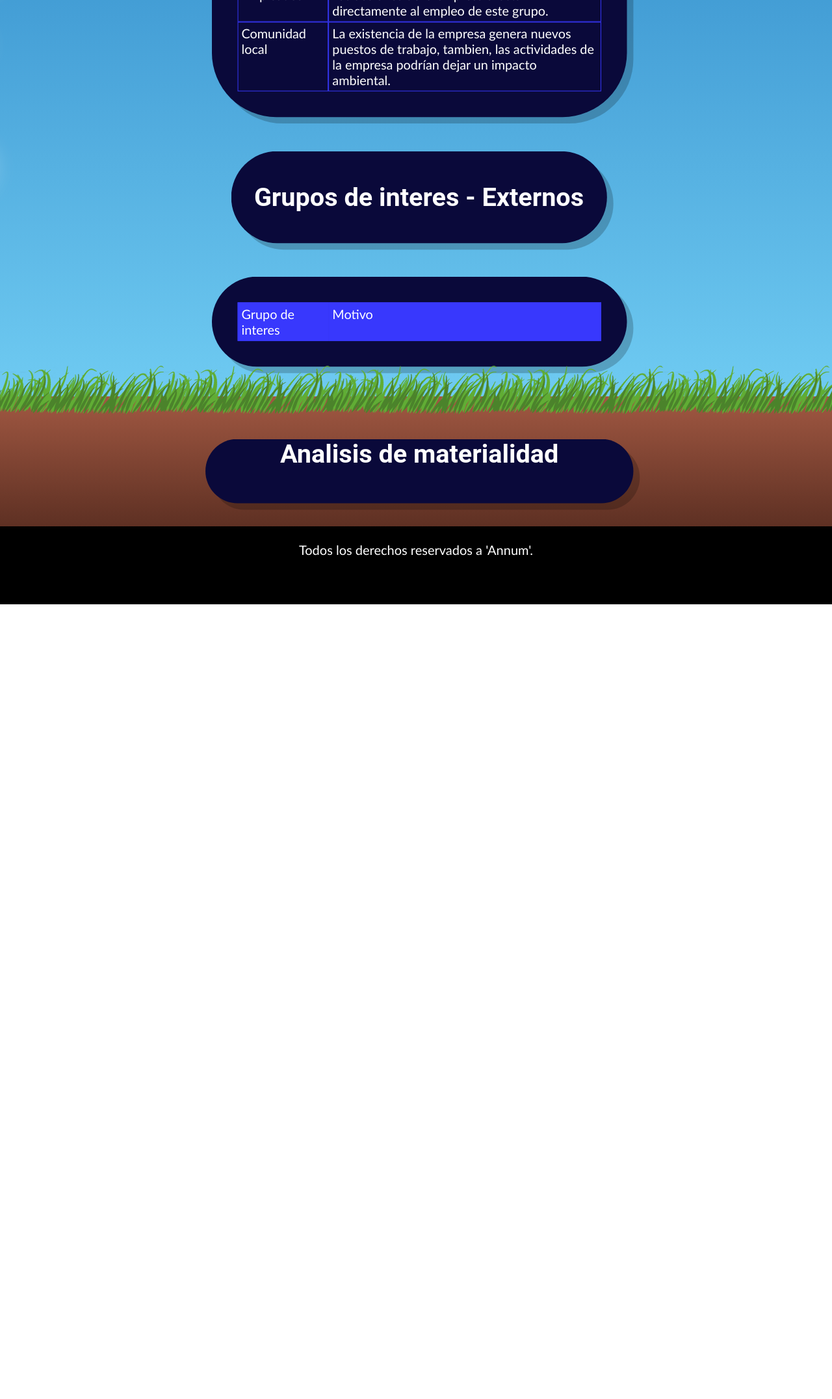
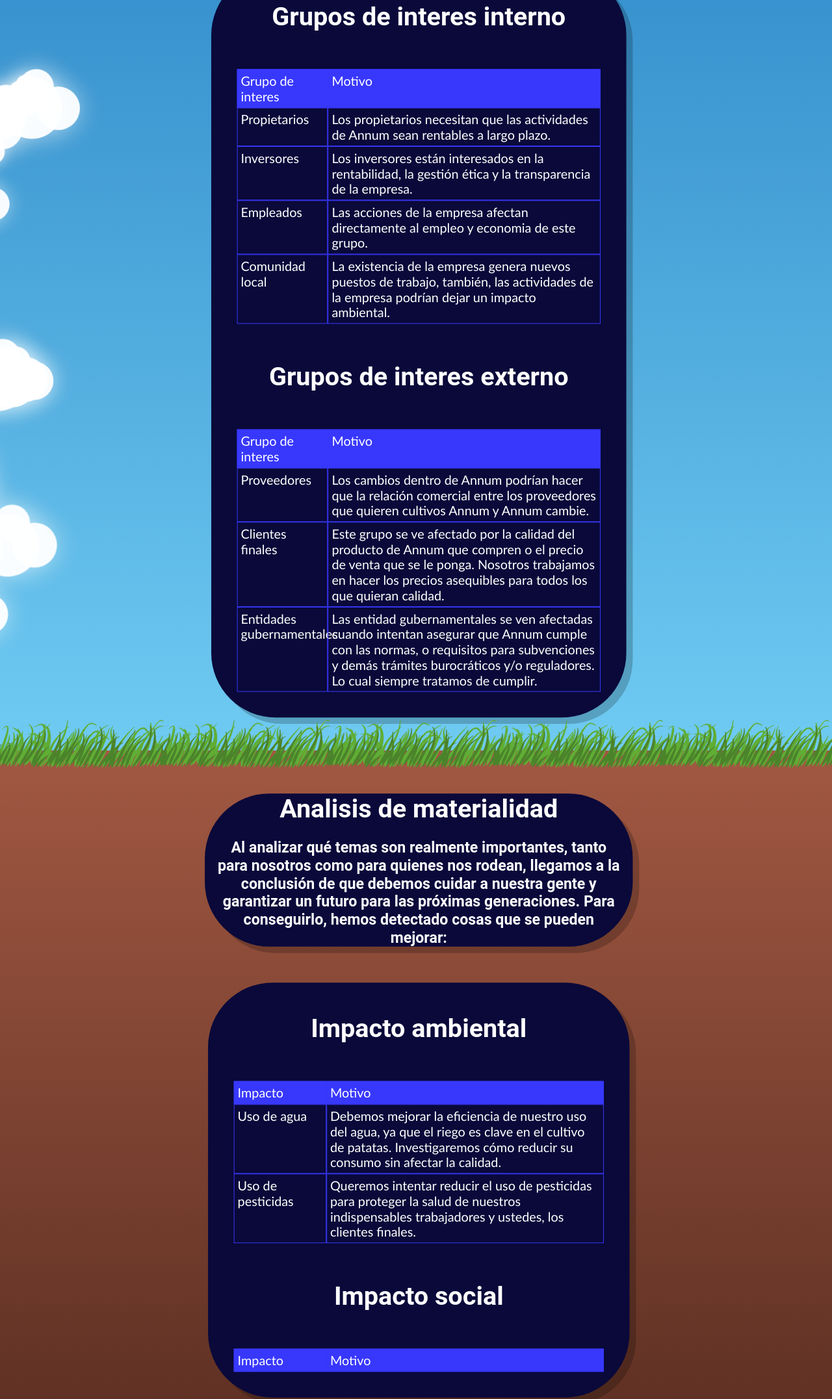
Before and after one commit to 1DAM-ManuelArc296/PaginaSistemas, a plain HTML site: page plan.html in a window 1280 px wide. Shown: the part 575-2728 px from the top of the page at 65% size. Before the commit the page ends 1505 px from the top, so only its background shows below. Drawn offline with Linux system fonts and the light colour scheme.

Commit message:
hice algun cambio

```diff
--- a/css/styles.css
+++ b/css/styles.css
@@ -70,7 +70,7 @@ html, body{
     text-align: center;
 }
 
-.section_cielo{
+.seccion_cielo{
     /*height: 25%;*/
     /*background-color: #6fcbf2;*/
     background: linear-gradient(#237cc0, #6fcbf2);
@@ -86,6 +86,45 @@ html, body{
     padding: 15px;
 }
 
+.seccion_lava{
+    background: linear-gradient(yellow, red, darkred);
+
+    border-top: 15px;
+    border-top-color: darkred;
+    border-top-style:groove;
+    padding: 15px;
+}
+
+/*@keyframes animate {
+	0%,
+	100% {
+		clip-path: polygon(
+			0% 45%,
+			16% 44%,
+			33% 50%,
+			54% 60%,
+			70% 61%,
+			84% 59%,
+			100% 52%,
+			100% 100%,
+			0% 100%
+		);
+	}
+
+	50% {
+		clip-path: polygon(
+			0% 60%,
+			15% 65%,
+			34% 66%,
+			51% 62%,
+			67% 50%,
+			84% 45%,
+			100% 46%,
+			100% 100%,
+			0% 100%
+		);
+	}
+}*/
 
 @keyframes shadowPulse {
 
@@ -189,22 +228,6 @@ html, body{
 	margin: 120px auto 20px;
 }*/
 
-/* Hamburguesa */
-.menu-toggle {
-    display: none;
-    flex-direction: column;
-    cursor: pointer;
-    gap: 4px;
-}
-
-.menu-toggle span {
-    width: 25px;
-    height: 3px;
-    background-color: #E7E2D1;
-    display: block;
-    border-radius: 2px;
-}
-
 
 .cloud {
   position: absolute;
--- a/js/defines.js
+++ b/js/defines.js
@@ -8,9 +8,33 @@ var enlacesNavbar = {
 };
 var smalliconpath = "img/potato_notext.png";
 var bigiconpath = "img/potato_text.png";
+var bigiconblushpath = "img/potato_text_abierto.png";
 
 var gruposInteresInternos = {
-    "Propietarios y accionistas" : "Estos necesitan que la empresa sea rentabla para poder seguir explotandola.",
-    "Empleados" : "Las acciones de la empresa afectan directamente al empleo de este grupo.",
-    "Comunidad local" : "La existencia de la empresa genera nuevos puestos de trabajo, tambien, las actividades de la empresa podrían dejar un impacto ambiental."
+    "Propietarios" : "Los propietarios necesitan que las actividades de Annum sean rentables a largo plazo.",
+    "Inversores" : "Los inversores están interesados en la rentabilidad, la gestión ética y la transparencia de la empresa.",
+    "Empleados" : "Las acciones de la empresa afectan directamente al empleo y economia de este grupo.",
+    "Comunidad local" : "La existencia de la empresa genera nuevos puestos de trabajo, también, las actividades de la empresa podrían dejar un impacto ambiental."
 }
+var gruposInteresExterno = {
+    "Proveedores" : "Los cambios dentro de Annum podrían hacer que la relación comercial entre los proveedores que quieren cultivos Annum y Annum cambie.",
+    "Clientes finales" : "Este grupo se ve afectado por la calidad del producto de Annum que compren o el precio de venta que se le ponga. Nosotros trabajamos en hacer los precios asequibles para todos los que quieran calidad.",
+    "Entidades gubernamentales" : "Las entidad gubernamentales se ven afectadas cuando intentan asegurar que Annum cumple con las normas, o requisitos para subvenciones y demás trámites burocráticos y/o reguladores. Lo cual siempre tratamos de cumplir."
+}
+
+var analisisMaterialidadAmbiental = {
+    "Uso de agua" : "Debemos mejorar la eficiencia de nuestro uso del agua, ya que el riego es clave en el cultivo de patatas. Investigaremos cómo reducir su consumo sin afectar la calidad.",
+    "Uso de pesticidas" : "Queremos intentar reducir el uso de pesticidas para proteger la salud de nuestros indispensables trabajadores y ustedes, los clientes finales."
+}
+
+
+// EASTER EGG!!!! DELTARUNE CAPITULOS 3-4 SALIERON YA DESPUES DE 2 AÑOS
+let secret = "";
+document.addEventListener("keydown", (e) => {
+    secret += e.key.toLowerCase();
+    if (secret.includes("deltarune")) {
+        let url = "https://deltarune.com/";
+        window.open(url, '_blank').focus();
+        secret = "";
+    }
+});
--- a/js/generar_nav.js
+++ b/js/generar_nav.js
@@ -17,6 +17,9 @@ function generarNav(){
     let titulo = document.createElement("h1")
     titulo.textContent = nombreEmpresa;
     let img = document.createElement("img");
+    img.addEventListener('click', function () {
+        this.src = bigiconblushpath;
+    });
     img.src = bigiconpath;
     img.style.position = "relative";
     img.style.width = "88px";
@@ -77,7 +80,7 @@ function generarFooter(){
     footie.appendChild(pps);
 }
 
-function rellena_grupos() {
+function rellena_grupo_interno(){
     const tabla_grupos = document.querySelector('[tabla_grupo_interes_interno]');
     if (tabla_grupos === null || tabla_grupos === undefined){
         return;
@@ -94,6 +97,47 @@ function rellena_grupos() {
         tabla_grupos.appendChild(escrito_grupo);
     }
 }
+function rellena_grupo_externo(){
+    const tabla_grupos = document.querySelector('[tabla_grupo_interes_externo]');
+    if (tabla_grupos === null || tabla_grupos === undefined){
+        return;
+    }
+
+    for (const [key, value] of Object.entries(gruposInteresExterno)) {
+        let nombre_grupo = document.createElement("div");
+        let escrito_grupo = document.createElement("div");
+
+        nombre_grupo.textContent = key;
+        escrito_grupo.textContent = value;
+
+        tabla_grupos.appendChild(nombre_grupo);
+        tabla_grupos.appendChild(escrito_grupo);
+    }
+}
+
+function rellena_materialidad_ambiental(){
+    const tabla_grupos = document.querySelector('[tabla_analisis_materialidad_ambiental]');
+    if (tabla_grupos === null || tabla_grupos === undefined){
+        return;
+    }
+
+    for (const [key, value] of Object.entries(analisisMaterialidadAmbiental)) {
+        let nombre_grupo = document.createElement("div");
+        let escrito_grupo = document.createElement("div");
+
+        nombre_grupo.textContent = key;
+        escrito_grupo.textContent = value;
+
+        tabla_grupos.appendChild(nombre_grupo);
+        tabla_grupos.appendChild(escrito_grupo);
+    }
+}
+
+function rellena_grupos() {
+    rellena_grupo_interno();
+    rellena_grupo_externo();
+    rellena_materialidad_ambiental();
+}
 
 generarNav();
 ponDatos();
--- a/js/hierba_generada.js
+++ b/js/hierba_generada.js
@@ -30,27 +30,12 @@ function hierba_resize() {
     });
 }
 
-document.documentElement.style.overflowX = 'hidden';
-document.documentElement.scrollLeft = 0;
-
-window.addEventListener('load', hierba_resize);
-window.addEventListener('resize', hierba_resize);
-window.addEventListener('scroll', hierba_resize)
-
-
-hierba();
-
-
-
-
 // Nubes
 const totalNubes = 15;
 
-function createCloud() {
-    const container = document.getElementsByClassName("section_cielo")[0];
-    if (container === null || container === undefined){
-        return;
-    }
+function creaNube() {
+    const container = document.getElementsByClassName("seccion_cielo")[0];
+
     const cloud = document.createElement('div');
     cloud.classList.add('cloud');
 
@@ -72,7 +57,7 @@ function createCloud() {
         cloud.appendChild(part);
     });
 
-    const topPos = Math.random() * (container.getBoundingClientRect().bottom);
+    const topPos = Math.random() * (container.getBoundingClientRect().bottom - (container.getBoundingClientRect().bottom * 0.05));
     const leftStart = -300 - Math.random() * 200;
     const duration = 40 + Math.random() * 40;
     const scale = 0.5 + Math.random();
@@ -83,7 +68,7 @@ function createCloud() {
     cloud.animate(
     [
         { transform: `translateX(0) scale(${scale})` },
-        { transform: `translateX(${window.innerWidth + 400}px) scale(${scale})` }
+        { transform: `translateX(${window.innerWidth + 800}px) scale(${scale})` }
     ],
     {
         duration: duration * 1000,
@@ -95,6 +80,27 @@ function createCloud() {
     container.appendChild(cloud);
 }
 
-for (let i = 0; i < totalNubes; i++) {
-  createCloud();
+function creaTodasNubes(){
+    let nubes_a_generar = totalNubes;
+    const container = document.getElementsByClassName("seccion_cielo")[0];
+    if (container === null || container === undefined){
+        return;
+    }
+    if (container.hasAttribute("numero_nubes")){
+        nubes_a_generar = parseInt(container.getAttribute("numero_nubes"));
+    }
+    for (let i = 0; i < nubes_a_generar; i++) {
+        creaNube();
+    }
 }
+
+document.documentElement.style.overflowX = 'hidden';
+document.documentElement.scrollLeft = 0;
+
+window.addEventListener('load', hierba_resize);
+window.addEventListener('resize', hierba_resize);
+window.addEventListener('scroll', hierba_resize)
+
+
+hierba();
+creaTodasNubes();
--- a/plan.html
+++ b/plan.html
@@ -11,21 +11,20 @@
     <header id="contenedor_navbar">
     </header>
 
-    <section class="section_cielo">
+    <section class="seccion_cielo" numero_nubes="30">
         <div class="cajitaGuapa" style="width: 45%; margin-left: auto; margin-right: auto; padding: 15px;">
-            <h1 style="text-align: center; font-size: 40px; font-family: 'Roboto', 'Arial Narrow Bold', sans-serif;">Grupos de interes - Interno</h1>
+            <h1 style="text-align: center; font-size: 40px; font-family: 'Roboto', 'Arial Narrow Bold', sans-serif;">Grupos de interes</h1>
+            <h3 style="text-align: center; font-family: 'Roboto', 'Arial Narrow Bold', sans-serif;">En Annuum, creemos que el crecimiento solo tiene sentido si se respeta el entorno que nos rodea. Por eso somos capaces de identificar los siguientes grupos que se pueden ver afectados.</h3>
         </div>
         <div class="cajitaGuapa" style="width: 50%; margin-left: auto; margin-right: auto; padding: 15px;">
+            <h1 style="text-align: center; font-size: 40px; font-family: 'Roboto', 'Arial Narrow Bold', sans-serif;">Grupos de interes interno</h1>
             <div style="padding: 25px;" class="tabla_grupos_interes" tabla_grupo_interes_interno>
                 <div id="head">Grupo de interes</div>
                 <div id="head">Motivo</div>
             </div>
-        </div>
-        <div class="cajitaGuapa" style="width: 45%; margin-left: auto; margin-right: auto; padding: 15px;">
-            <h1 style="text-align: center; font-size: 40px; font-family: 'Roboto', 'Arial Narrow Bold', sans-serif;">Grupos de interes - Externos</h1>
-        </div>
-        <div class="cajitaGuapa" style="width: 50%; margin-left: auto; margin-right: auto; padding: 15px;">
-            <div style="padding: 25px;" class="tabla_grupos_interes" tabla_grupo_interes_interno>
+
+            <h1 style="text-align: center; font-size: 40px; font-family: 'Roboto', 'Arial Narrow Bold', sans-serif;">Grupos de interes externo</h1>
+            <div style="padding: 25px;" class="tabla_grupos_interes" tabla_grupo_interes_externo>
                 <div id="head">Grupo de interes</div>
                 <div id="head">Motivo</div>
             </div>
@@ -35,8 +34,27 @@
     <section class="seccion_tierra">
         <div class="cajitaGuapa" style="width: 50%; margin-left: auto; margin-right: auto;">
             <h1 style="text-align: center; font-size: 40px; font-family: 'Roboto', 'Arial Narrow Bold', sans-serif; margin-top: auto; margin-bottom: auto;">Analisis de materialidad</h1>
+            <h3 style="text-align: center; font-family: 'Roboto', 'Arial Narrow Bold', sans-serif;">Al analizar qué temas son realmente importantes, tanto para nosotros como para quienes nos rodean, llegamos a la conclusión de que debemos cuidar a nuestra gente y garantizar un futuro para las próximas generaciones. Para conseguirlo, hemos detectado cosas que se pueden mejorar:</h3>
         </div>
+        <div class="cajitaGuapa" style="width: 50%; margin-left: auto; margin-right: auto; padding: 15px;">
+            <h1 style="text-align: center; font-size: 40px; font-family: 'Roboto', 'Arial Narrow Bold', sans-serif;">Impacto ambiental</h1>
+            <div style="padding: 25px;" class="tabla_grupos_interes" tabla_analisis_materialidad_ambiental>
+                <div id="head">Impacto</div>
+                <div id="head">Motivo</div>
+            </div>
+            <h1 style="text-align: center; font-size: 40px; font-family: 'Roboto', 'Arial Narrow Bold', sans-serif;">Impacto social</h1>
+            <div style="padding: 25px;" class="tabla_grupos_interes" tabla_analisis_materialidad_social>
+                <div id="head">Impacto</div>
+                <div id="head">Motivo</div>
+            </div>
+        </div>
+    </section>
 
+    <section class="seccion_lava">
+        <div class="cajitaGuapa" style="width: 50%; margin-left: auto; margin-right: auto;">
+            <h1 style="text-align: center; font-size: 40px; font-family: 'Roboto', 'Arial Narrow Bold', sans-serif; margin-top: auto; margin-bottom: auto;">Definición de objetivos</h1>
+            <h3 style="text-align: center; font-family: 'Roboto', 'Arial Narrow Bold', sans-serif;">Al analizar qué temas son realmente importantes, tanto para nosotros como para quienes nos rodean, llegamos a la conclusión de que debemos cuidar a nuestra gente y garantizar un futuro para las próximas generaciones. Para conseguirlo, hemos detectado cosas que se pueden mejorar:</h3>
+        </div>
     </section>
 
     <footer id="contenedor_footer">
```
Also changed, not shown: index.html (+1 -1 lines), img/potato_text_abierto.png (added).
